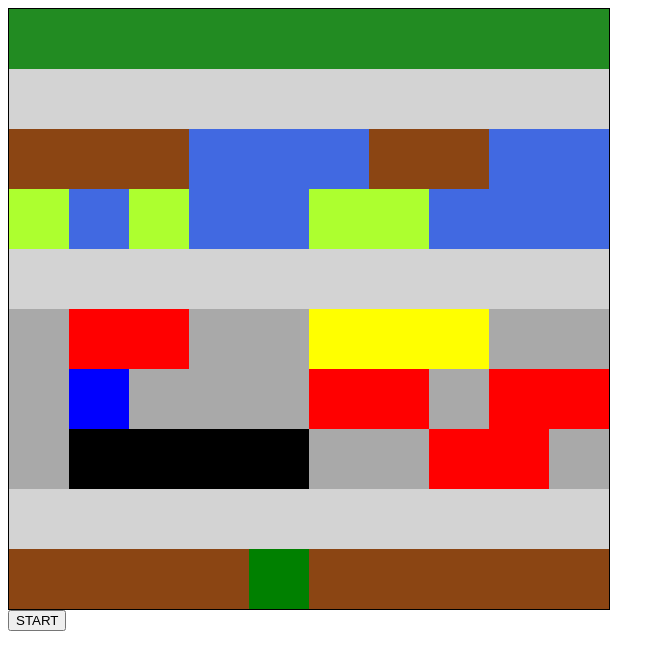
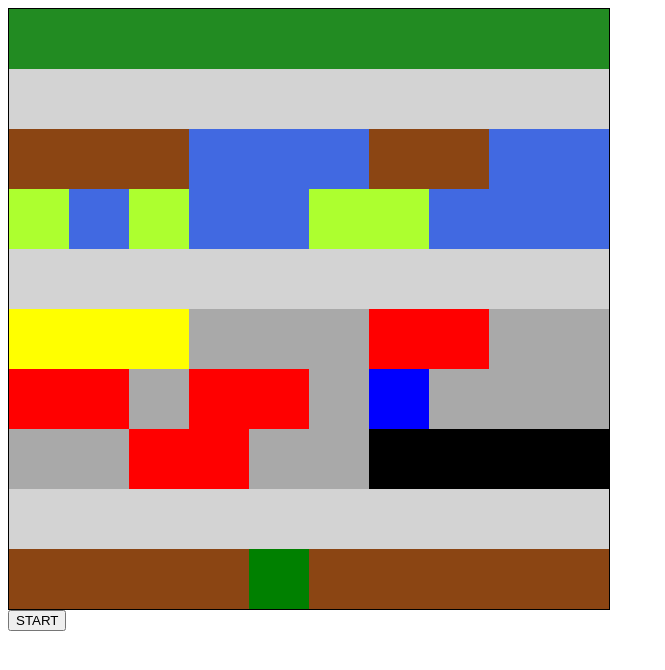
Before and after one commit to tjs6595/JS-Frogger, a plain HTML site: page index.html in a window 1280 px wide. Shown: the whole page, without its empty margins (0-665 px from the left). Drawn offline with Linux system fonts and the light colour scheme.

Commit message:
Working 2 river rows and 3 road rows.

```diff
--- a/script.js
+++ b/script.js
@@ -11,6 +11,9 @@ const gridSquareHeight = 10;
 const squares = document.querySelectorAll('.grid div');
 const riverObjectsLeft = document.querySelectorAll('.riverLeft');
 const riverObjectsRight = document.querySelectorAll('.riverRight');
+const roadObjectsLeft1 = document.querySelectorAll('.roadLeft');
+const roadObjectsLeft2 = document.querySelectorAll('.roadLeft');
+const roadObjectsRight = document.querySelectorAll('.roadRight');
 
 //Set starting point for the frog.
 let currentIndex = 94;
@@ -54,6 +57,9 @@ const keyPress = document.addEventListener('keydown', moveFrog)
 function autoMoveObjects(){
     riverObjectsLeft.forEach(riverLeft => moveRiverLeft(riverLeft))
     riverObjectsRight.forEach(riverRight => moveRiverRight(riverRight))
+    roadObjectsLeft1.forEach(roadLeft1 => moveRoadLeft1(roadLeft1))
+    roadObjectsLeft2.forEach(roadLeft2 => moveRoadLeft2(roadLeft2))
+    roadObjectsRight.forEach(roadRight => moveRoadRight(roadRight))
 }
 
 
@@ -151,6 +157,143 @@ function moveRiverRight(riverRight){
 }
 
 //Move Road Objects.
+//Move first row of road objects left.
+function moveRoadLeft1(roadLeft1){
+    switch(true){
+        case roadLeft1.classList.contains('road0'):
+            roadLeft1.classList.remove('road0')
+            roadLeft1.classList.add('road1')
+            break;
+        case roadLeft1.classList.contains('road1'):
+            roadLeft1.classList.remove('road1')
+            roadLeft1.classList.add('road2')
+            break;
+        case roadLeft1.classList.contains('road2'):
+            roadLeft1.classList.remove('road2')
+            roadLeft1.classList.add('road3')
+            break;
+        case roadLeft1.classList.contains('road3'):
+            roadLeft1.classList.remove('road3')
+            roadLeft1.classList.add('road4')
+            break;
+        case roadLeft1.classList.contains('road4'):
+            roadLeft1.classList.remove('road4')
+            roadLeft1.classList.add('road5')
+            break;
+        case roadLeft1.classList.contains('road5'):
+            roadLeft1.classList.remove('road5')
+            roadLeft1.classList.add('road6')
+            break;
+        case roadLeft1.classList.contains('road6'):
+            roadLeft1.classList.remove('road6')
+            roadLeft1.classList.add('road7')
+            break;
+        case roadLeft1.classList.contains('road7'):
+            roadLeft1.classList.remove('road7')
+            roadLeft1.classList.add('road8')
+            break;
+        case roadLeft1.classList.contains('road8'):
+            roadLeft1.classList.remove('road8')
+            roadLeft1.classList.add('road9')
+            break;
+        case roadLeft1.classList.contains('road9'):
+            roadLeft1.classList.remove('road9')
+            roadLeft1.classList.add('road0')
+            break;
+    }
+}
+
+//Move second row of road objects right.
+function moveRoadRight(roadRight){
+    switch (true){
+        case roadRight.classList.contains('road10'):
+            roadRight.classList.remove('road10')
+            roadRight.classList.add('road19')
+            break;
+        case roadRight.classList.contains('road11'):
+            roadRight.classList.remove('road11')
+            roadRight.classList.add('road10')
+            break;
+        case roadRight.classList.contains('road12'):
+            roadRight.classList.remove('road12')
+            roadRight.classList.add('road11')
+            break;
+        case roadRight.classList.contains('road13'):
+            roadRight.classList.remove('road13')
+            roadRight.classList.add('road12')
+            break;
+        case roadRight.classList.contains('road14'):
+            roadRight.classList.remove('road14')
+            roadRight.classList.add('road13')
+            break;
+        case roadRight.classList.contains('road15'):
+            roadRight.classList.remove('road15')
+            roadRight.classList.add('road14')
+            break;
+        case roadRight.classList.contains('road16'):
+            roadRight.classList.remove('road16')
+            roadRight.classList.add('road15')
+            break;
+        case roadRight.classList.contains('road17'):
+            roadRight.classList.remove('road17')
+            roadRight.classList.add('road16')
+            break;
+        case roadRight.classList.contains('road18'):
+            roadRight.classList.remove('road18')
+            roadRight.classList.add('road17')
+            break;
+        case roadRight.classList.contains('road19'):
+            roadRight.classList.remove('road19')
+            roadRight.classList.add('road18')
+            break;
+    }
+}
+
+//Move third row of road objects left.
+function moveRoadLeft2(roadLeft2){
+    switch(true){
+        case roadLeft2.classList.contains('road20'):
+            roadLeft2.classList.remove('road20')
+            roadLeft2.classList.add('road21')
+            break;
+        case roadLeft2.classList.contains('road21'):
+            roadLeft2.classList.remove('road21')
+            roadLeft2.classList.add('road22')
+            break;
+        case roadLeft2.classList.contains('road22'):
+            roadLeft2.classList.remove('road22')
+            roadLeft2.classList.add('road23')
+            break;
+        case roadLeft2.classList.contains('road23'):
+            roadLeft2.classList.remove('road23')
+            roadLeft2.classList.add('road24')
+            break;
+        case roadLeft2.classList.contains('road24'):
+            roadLeft2.classList.remove('road24')
+            roadLeft2.classList.add('road25')
+            break;
+        case roadLeft2.classList.contains('road25'):
+            roadLeft2.classList.remove('road25')
+            roadLeft2.classList.add('road26')
+            break;
+        case roadLeft2.classList.contains('road26'):
+            roadLeft2.classList.remove('road26')
+            roadLeft2.classList.add('road27')
+            break;
+        case roadLeft2.classList.contains('road27'):
+            roadLeft2.classList.remove('road27')
+            roadLeft2.classList.add('road28')
+            break;
+        case roadLeft2.classList.contains('road28'):
+            roadLeft2.classList.remove('road28')
+            roadLeft2.classList.add('road29')
+            break;
+        case roadLeft2.classList.contains('road29'):
+            roadLeft2.classList.remove('road29')
+            roadLeft2.classList.add('road20')
+            break;
+    }
+}
 
 //Check Collisions.
 
--- a/styles.css
+++ b/styles.css
@@ -37,24 +37,24 @@
     background-color: darkgrey;
 }
 
-.row-1, .row-4, .row-8{
-    background-color: lightgrey;
-}
-
-.motorcycle{
+.road11{
     background-color: blue;
 }
 
-.car{
+.road1, .road2, .road15, .road16, .road18, .road19, .road27, .road28{
     background-color: red;
 }
 
-.bus{
+.road5, .road6, .road7{
     background-color: yellow;
 }
 
-.semi {
+.road21, .road22, .road23, .road24{
     background-color: black;
+}
+
+.row-1, .row-4, .row-8{
+    background-color: lightgrey;
 }
 
 .frog{
```
